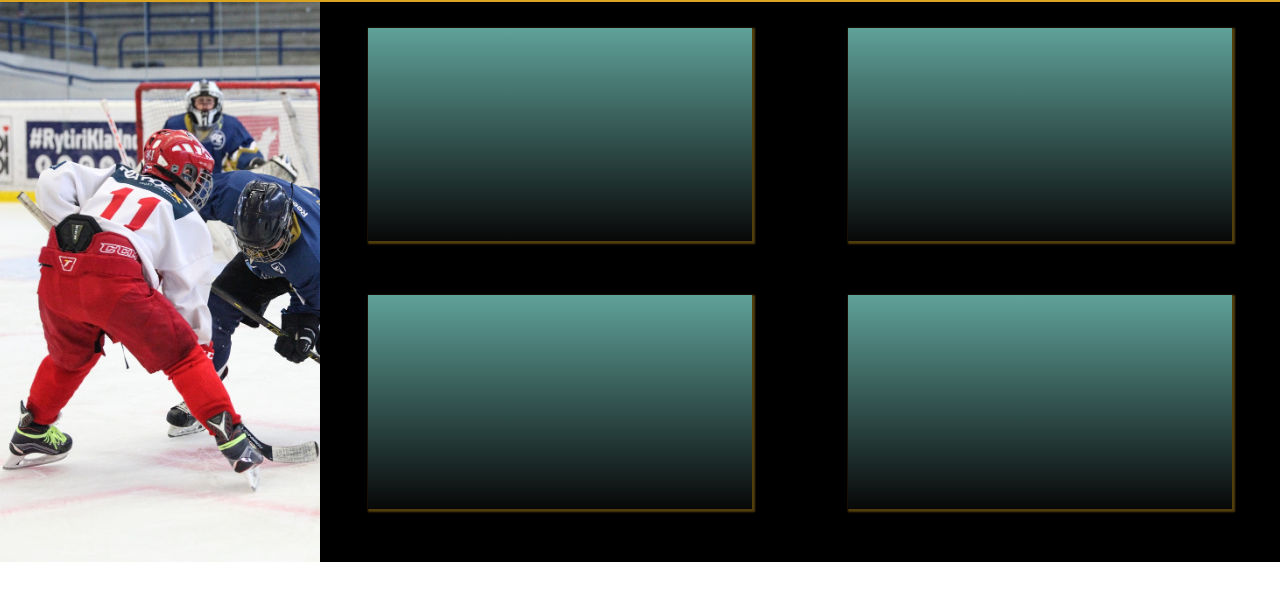
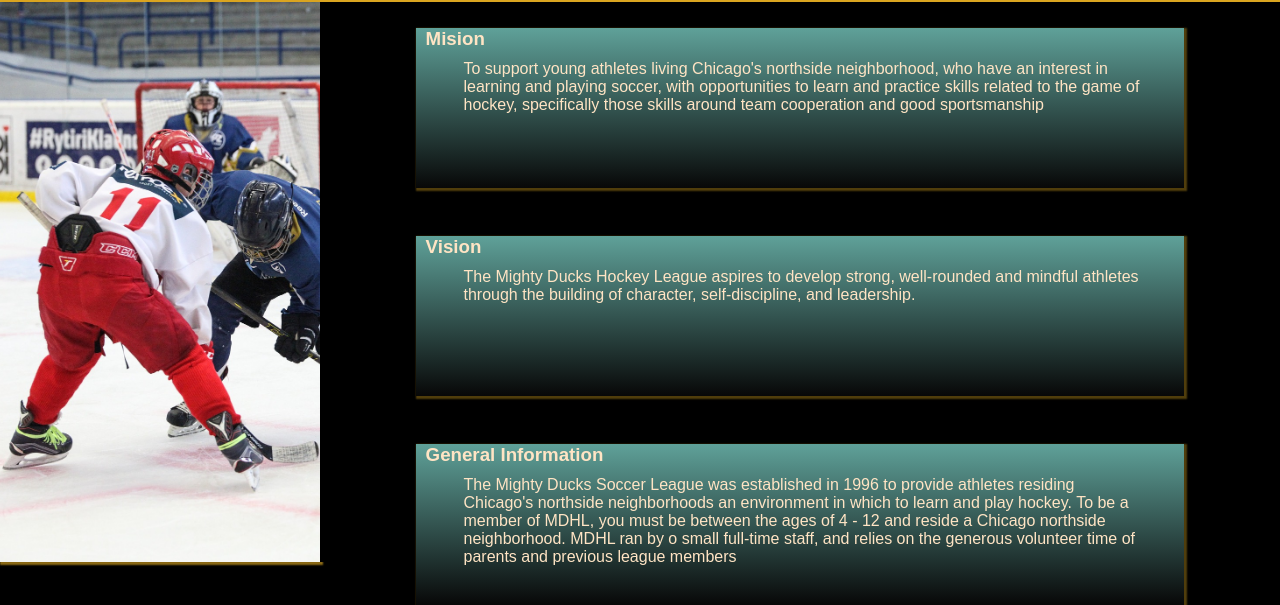
Before and after one commit to FrancoLguerra/entregaCSS-Design-3, a plain HTML site: page pages/about.html in a window 1280 px wide. Shown: the part 288-893 px from the top of the page. Before the commit the page ends 850 px from the top, so only its background shows below. Drawn offline with Linux system fonts and the light colour scheme.

Commit message:
Style: se definieron estilos para las cards

```diff
--- a/pages/about.html
+++ b/pages/about.html
@@ -31,15 +31,32 @@
 
         </aside>
         <div class="container">
-            <div class="card"></div>
-            <div class="card"></div>
-            <div class="card"></div>
-            <div class="card"></div>
-
-
-        </div>
-
-    </main>
-
-</body>
-</html>
+            <div class="card-grande">
+              <div class="card-titulo"><h3>Mision</h3></div>
+              <div class="card-contenido"><p>To support young athletes living Chicago's northside neighborhood, who have an interest in
+                learning and playing soccer, with opportunities to learn and practice skills related to the game of
+                hockey, specifically those skills around team cooperation and good sportsmanship</p></div>
+            </div>
+            <div class="card-grande">
+              <div class="card-titulo"><h3>Vision</h3></div>
+              <div class="card-contenido">
+                <p>
+                    The Mighty Ducks Hockey League aspires to develop strong, well-rounded and mindful athletes
+                    through the building of character, self-discipline, and leadership.
+                </p>
+              </div>
+            </div>
+            <div class="card-grande">
+              <div class="card-titulo"><h3>General Information</h3></div>
+              <div class="card-contenido">
+                <p>The Mighty Ducks Soccer League was established in 1996 to provide athletes residing
+                    Chicago's northside neighborhoods an environment in which to learn and play hockey. To be a
+                    member of MDHL, you must be between the ages of 4 - 12 and reside a Chicago northside
+                    neighborhood. MDHL ran by o small full-time staff, and relies on the generous volunteer time of
+                    parents and previous league members</p>
+              </div>
+            </div>
+          </div>
+        </main>
+      </body>
+    </html>
--- a/styles/style.css
+++ b/styles/style.css
@@ -6,6 +6,7 @@
 
 body{
     min-height:100vh;
+    background-color: black;
 }
 header{
     display: flex;
@@ -53,6 +54,7 @@ li > a{
     text-decoration: none;
     color: goldenrod;
     font-family: Arial, Helvetica, sans-serif;
+    font-weight: bolder;
 }
 li > a:hover{
     color: rgb(0, 0, 0);
@@ -124,6 +126,8 @@ aside{
     width: 100%;
     height: 20%;
     text-align: start;
+    color:bisque;
+    font-family: Arial, Helvetica, sans-serif;
 }
 .card-contenido{
     width: 100%;
@@ -131,4 +135,22 @@ aside{
     text-align: start;
     padding-left: 5%;
     padding-right: 5%;
+    color:bisque;
+    font-family: Arial, Helvetica, sans-serif;
 }
+
+.card-grande{
+    width: 80%;
+    height: 30%;
+    background: linear-gradient(rgba(95, 161, 153, 1), rgba(8, 8, 8, 0.932));
+    display: flex;
+    flex-direction: column;
+    justify-content: center;
+    align-items: center;
+    margin-bottom: 5%;
+    box-shadow: 1.5px 1.5px 1.5px 1.5px rgba(218, 165, 32, 0.37);
+    padding-left: 1%;
+}
+.card-contenido > p >a{
+color: goldenrod;
+}
```
Also changed, not shown: index.html (+1 -1 lines), pages/contact.html (+9 -19 lines).
